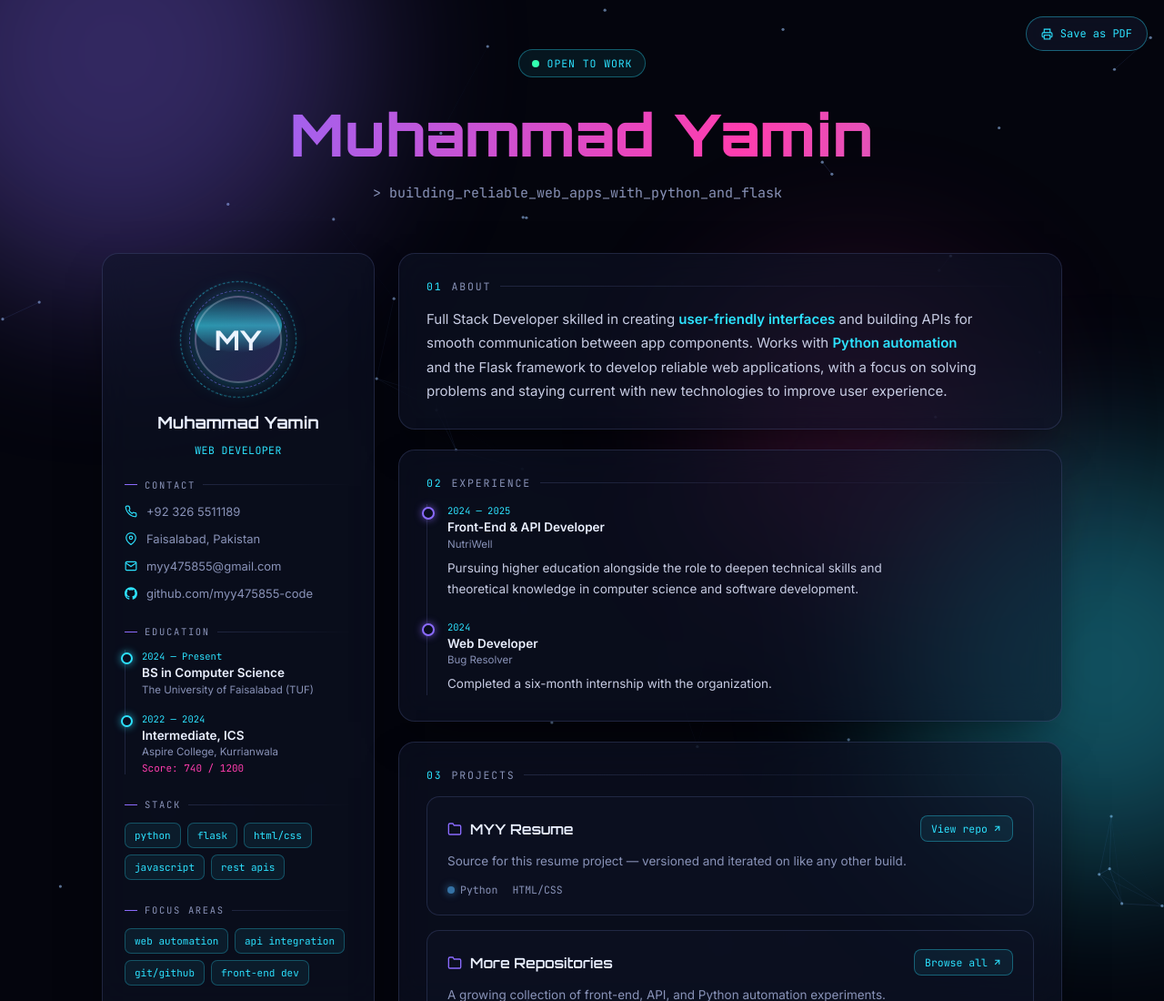
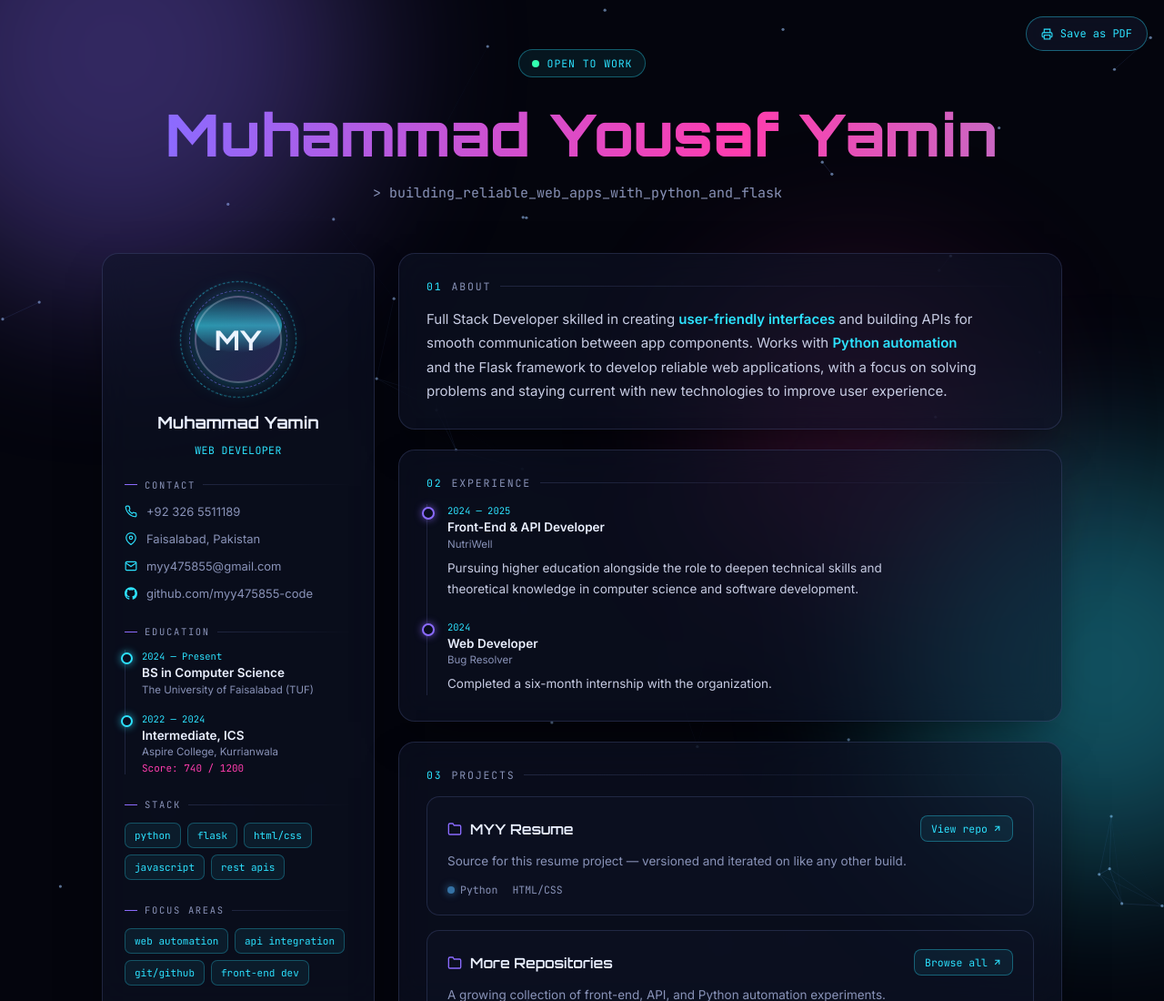
Before and after one commit to myy475855-code/MY-RESUME, a plain HTML site: page index.html in a window 1280 px wide. Shown: the top 1100 px of the page at 91% size. Drawn offline with Linux system fonts and the light colour scheme.

Commit message:
Update name from 'Muhammad Yamin' to 'Muhammad Yousaf Yamin'

```diff
--- a/index.html
+++ b/index.html
@@ -312,7 +312,7 @@
 
   <div class="hero">
     <div class="badge"><span class="dot-live"></span> OPEN TO WORK</div>
-    <h1>Muhammad Yamin</h1>
+    <h1>Muhammad Yousaf Yamin</h1>
     <div class="role"><span id="typewriter"></span><span class="cursor"></span></div>
   </div>
 
```
